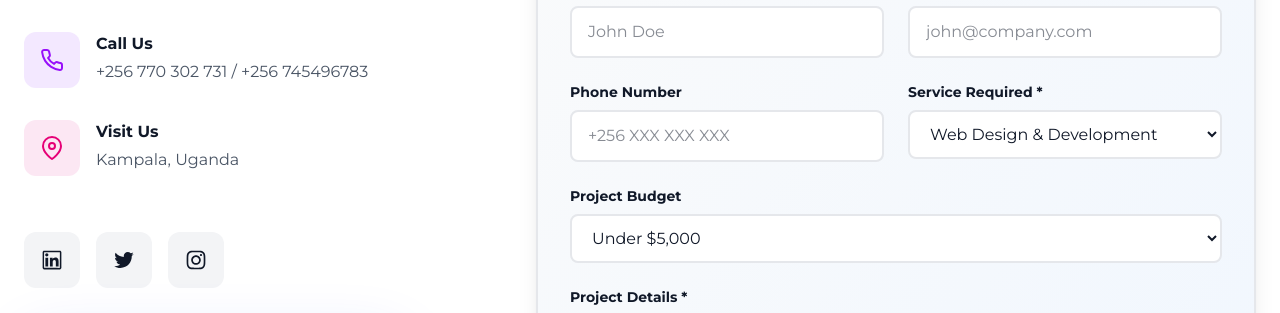
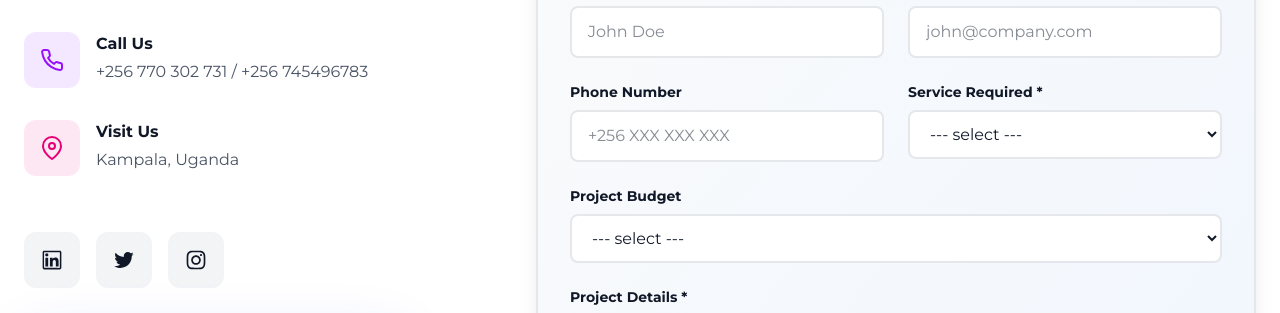
Before and after one commit to techMaverick36/Maverick_Digital, a React (Vite) app: page / in a window 1280 px wide. Shown: the part 5177-5490 px from the top of the page. Built offline with nearby package versions, Linux system fonts and the light colour scheme; a web font is replaced by a local one.

Commit message:
added an email feature

```diff
--- a/package.json
+++ b/package.json
@@ -10,6 +10,7 @@
     "preview": "vite preview"
   },
   "dependencies": {
+    "@emailjs/browser": "^4.4.1",
     "@tailwindcss/vite": "^4.1.17",
     "react": "^19.2.0",
     "react-dom": "^19.2.0",
--- a/src/Pages/Home.jsx
+++ b/src/Pages/Home.jsx
@@ -33,17 +33,73 @@ import Hero from "../components/Hero";
 import Services from "../components/Services";
 import Footer from "../components/Footer";
 import { testimonials } from "../utils/constants";
+import emailjs from "@emailjs/browser";
+
+const service_id = import.meta.env.VITE_SERVICE_ID;
+const template_id = import.meta.env.VITE_TEMPLATE_ID;
+const public_key = import.meta.env.VITE_PUBLIC_KEY;
 
 export default function AgencyWebsite() {
 	const [activeTestimonial, setActiveTestimonial] = useState(0);
+	const [formData, setFormData] = useState({
+		fullname: "",
+		email: "",
+		phone: "",
+		service: "",
+		budget: "",
+		details: "",
+	});
 
-	useEffect(() => {
-		const handleScroll = () => {
-			setScrolled(window.scrollY > 50);
+	const onChange = (e) => {
+		const { name, value } = e.target;
+		setFormData((prev) => ({ ...prev, [name]: value }));
+	};
+
+	const handleSubmit = (e) => {
+		e.preventDefault();
+		const { fullname, email, phone, service, budget, details } = formData;
+
+		// basic required-field validation
+		if (!fullname?.trim() || !email?.trim() || !details?.trim()) {
+			alert("Please fill in Full Name, Email and Project Details.");
+			return;
+		}
+
+		console.log("Form submitted:", formData);
+		alert(
+			"Thank you for your inquiry! Our team will get back to you within 24 hours."
+		);
+
+		// prepare template parameters for EmailJS
+		const templateParams = {
+			fullname,
+			email,
+			phone,
+			service,
+			budget,
+			details,
 		};
-		window.addEventListener("scroll", handleScroll);
-		return () => window.removeEventListener("scroll", handleScroll);
-	}, []);
+
+		// send using emailjs.send with template params, then reset form on success
+		emailjs.send(service_id, template_id, templateParams, public_key).then(
+			(response) => {
+				console.log("SUCCESS!", response.status);
+				// reset form to sensible defaults after successful send
+				setFormData({
+					fullname: "",
+					email: "",
+					phone: "",
+					service: "Web Design & Development",
+					budget: "Under $500",
+					details: "",
+				});
+			},
+			(error) => {
+				console.log("FAILED...", error);
+				alert("Failed to send message. Please try again later.");
+			}
+		);
+	};
 
 	useEffect(() => {
 		const interval = setInterval(() => {
@@ -56,14 +112,10 @@ export default function AgencyWebsite() {
 		<div className="bg-white text-gray-900 min-h-screen montserrat">
 			{/* Navigation */}
 			<Navbar />
-
 			{/* Hero Section */}
-
 			<Hero />
-
 			{/* Services Section */}
 			<Services />
-
 			<style>
 				{`
 @keyframes float {
@@ -73,7 +125,6 @@ export default function AgencyWebsite() {
 }
 `}
 			</style>
-
 			{/* Why Choose Us */}
 			<section
 				id="about"
@@ -209,7 +260,6 @@ export default function AgencyWebsite() {
 					</div>
 				</div>
 			</section>
-
 			{/* Process Section */}
 			<section id="process" className="py-24 px-6 bg-white">
 				<div className="max-w-7xl mx-auto">
@@ -286,7 +336,6 @@ export default function AgencyWebsite() {
 					</div>
 				</div>
 			</section>
-
 			{/* CTA Section */}
 			<section className="py-24 px-6 bg-gradient-to-br from-blue-600 via-purple-600 to-pink-600 text-white">
 				<div className="max-w-4xl mx-auto text-center">
@@ -306,7 +355,6 @@ export default function AgencyWebsite() {
 					</a>
 				</div>
 			</section>
-
 			{/* Contact Section */}
 			<section id="contact" className="py-24 px-6 bg-white">
 				<div className="max-w-7xl mx-auto">
@@ -388,7 +436,6 @@ export default function AgencyWebsite() {
 									{/* Glow backdrop */}
 									<div className="  inset-0 bg-blue-600/30 blur-3xl rounded-3xl opacity-70 group-hover:opacity-90 transition-all"></div>
 
-									{/* Main Image */}
 									<img
 										src="./person5.png"
 										alt="portrait"
@@ -399,7 +446,7 @@ export default function AgencyWebsite() {
 						</div>
 
 						<div className="lg:col-span-3 bg-gradient-to-br from-gray-50 to-blue-50 border-2 border-gray-200 rounded-2xl p-8 shadow-xl">
-							<form className="space-y-6">
+							<form className="space-y-6" onSubmit={handleSubmit}>
 								<div className="grid md:grid-cols-2 gap-6">
 									<div>
 										<label className="block text-sm font-bold mb-2 text-gray-900">
@@ -407,8 +454,11 @@ export default function AgencyWebsite() {
 										</label>
 										<input
 											type="text"
+											name="fullname"
 											className="w-full bg-white border-2 border-gray-200 rounded-lg px-4 py-3 focus:border-blue-600 focus:outline-none transition text-gray-900"
 											placeholder="John Doe"
+											value={formData?.fullname || ""}
+											onChange={onChange}
 										/>
 									</div>
 									<div>
@@ -417,8 +467,11 @@ export default function AgencyWebsite() {
 										</label>
 										<input
 											type="email"
+											name="email"
 											className="w-full bg-white border-2 border-gray-200 rounded-lg px-4 py-3 focus:border-blue-600 focus:outline-none transition text-gray-900"
 											placeholder="john@company.com"
+											value={formData?.email || ""}
+											onChange={onChange}
 										/>
 									</div>
 								</div>
@@ -430,15 +483,24 @@ export default function AgencyWebsite() {
 										</label>
 										<input
 											type="tel"
+											name="phone"
 											className="w-full bg-white border-2 border-gray-200 rounded-lg px-4 py-3 focus:border-blue-600 focus:outline-none transition text-gray-900"
 											placeholder="+256 XXX XXX XXX"
+											value={formData?.phone || ""}
+											onChange={onChange}
 										/>
 									</div>
 									<div>
 										<label className="block text-sm font-bold mb-2 text-gray-900">
 											Service Required *
 										</label>
-										<select className="w-full bg-white border-2 border-gray-200 rounded-lg px-4 py-3 focus:border-blue-600 focus:outline-none transition text-gray-900">
+										<select
+											name="service"
+											className="w-full bg-white border-2 border-gray-200 rounded-lg px-4 py-3 focus:border-blue-600 focus:outline-none transition text-gray-900"
+											value={formData?.service || "--- select ---"}
+											onChange={onChange}
+										>
+											<option>--- select ---</option>
 											<option>Web Design & Development</option>
 											<option>IT & Tech Solutions</option>
 											<option>Social Media Management</option>
@@ -453,12 +515,18 @@ export default function AgencyWebsite() {
 									<label className="block text-sm font-bold mb-2 text-gray-900">
 										Project Budget
 									</label>
-									<select className="w-full bg-white border-2 border-gray-200 rounded-lg px-4 py-3 focus:border-blue-600 focus:outline-none transition text-gray-900">
-										<option>Under $5,000</option>
-										<option>$5,000 - $10,000</option>
-										<option>$10,000 - $25,000</option>
-										<option>$25,000 - $50,000</option>
-										<option>$50,000+</option>
+									<select
+										name="budget"
+										className="w-full bg-white border-2 border-gray-200 rounded-lg px-4 py-3 focus:border-blue-600 focus:outline-none transition text-gray-900"
+										value={formData?.budget || "--- select ---"}
+										onChange={onChange}
+									>
+										<option>--- select ---</option>
+										<option>Under UGX 300,000</option>
+										<option>UGX 300,000 - 800,000</option>
+										<option>UGX 800,000 - 2,000,000</option>
+										<option>UGX 2,000,000 - 5,000,000</option>
+										<option>UGX 5,000,000+</option>
 									</select>
 								</div>
 
@@ -467,21 +535,18 @@ export default function AgencyWebsite() {
 										Project Details *
 									</label>
 									<textarea
+										name="details"
 										rows="5"
 										className="w-full bg-white border-2 border-gray-200 rounded-lg px-4 py-3 focus:border-blue-600 focus:outline-none transition text-gray-900"
 										placeholder="Tell us about your project, goals, and timeline..."
+										value={formData?.details || ""}
+										onChange={onChange}
 									></textarea>
 								</div>
 
 								<button
-									type="button"
-									onClick={(e) => {
-										e.preventDefault();
-										alert(
-											"Thank you for your inquiry! Our team will get back to you within 24 hours."
-										);
-									}}
-									className="w-full bg-gradient-to-r from-blue-600 to-purple-600 text-white px-8 py-4 rounded-lg font-bold hover:shadow-2xl hover:shadow-blue-500/30 transition-all flex items-center justify-center gap-2 group"
+									type="submit"
+									className="w-full bg-linear-to-r from-blue-600 to-purple-600 text-white px-8 py-4 rounded-lg font-bold hover:shadow-2xl hover:shadow-blue-500/30 transition-all flex items-center justify-center gap-2 group"
 								>
 									Send Message
 									<FiArrowRight className="group-hover:translate-x-1 transition-transform" />
@@ -491,7 +556,6 @@ export default function AgencyWebsite() {
 					</div>
 				</div>
 			</section>
-
 			{/* Footer */}
 			<Footer />
 		</div>
```
Also changed, not shown: 2 other files (tests, documents, lock files or other folders).
